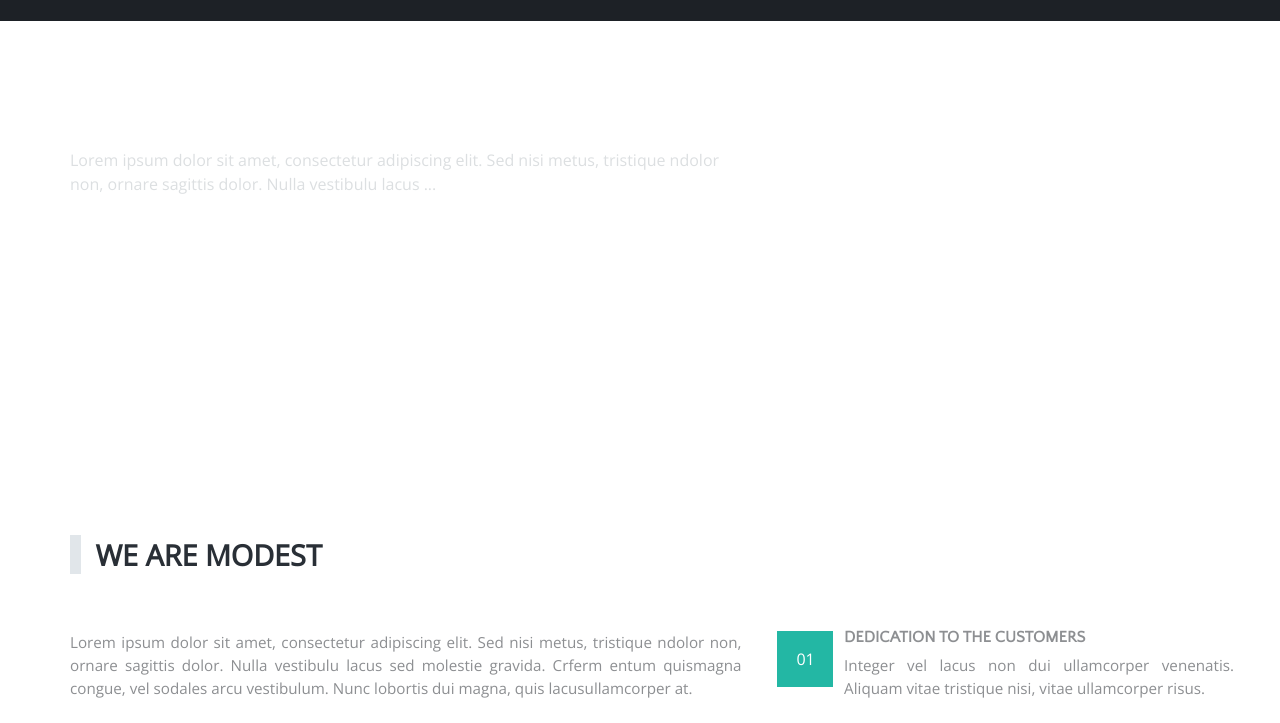
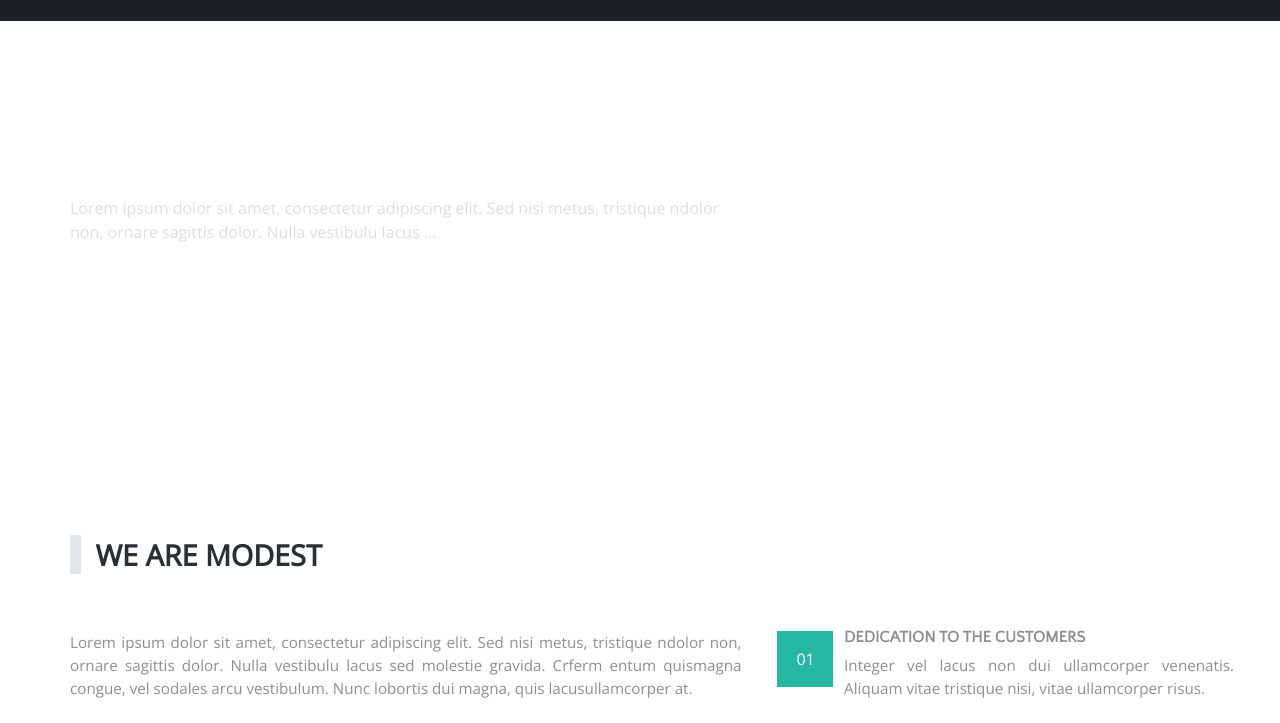
Before and after one commit to aizadazh/Modest, a website: page dist/index.html in a window 1280 px wide. Shown: the part 39-762 px from the top of the page. Drawn offline with nearby package versions, Linux system fonts and the light colour scheme.

Commit message:
final corrections

```diff
--- a/sass/main.scss
+++ b/sass/main.scss
@@ -5,7 +5,7 @@
     background-size: cover;
     .welcome-text{
         max-width: 42em;
-        padding-top: 7em;
+        padding-top: 10em;
         .display1{
             color: $white;
             padding-bottom: 2rem;
```
Also changed, not shown: dist/css/style.css.
